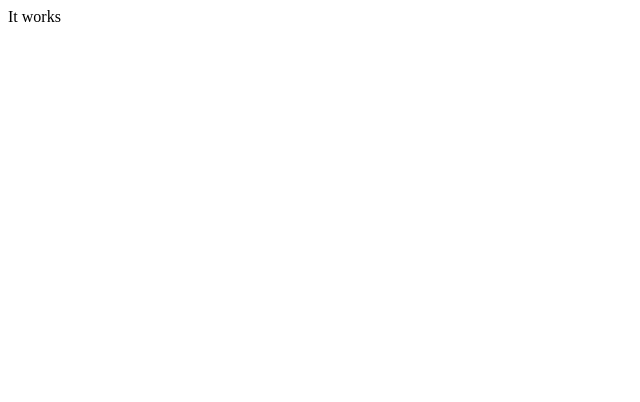
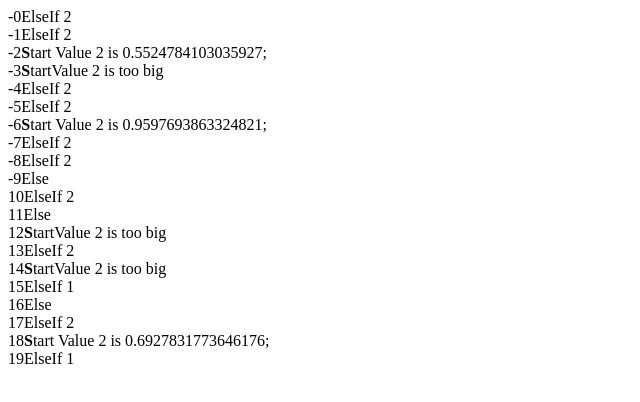
Before and after one commit to MikolajczukKamil/react-utils, a React (Create React App) app in the folder examples/: page / in a window 1280 px wide. Shown: the top 402 px of the page, without its empty margins (0-640 px from the left). Built offline with nearby package versions, Linux system fonts and the light colour scheme.

Commit message:
If and For (#1)
If, ElseIf, Else, For

```diff
--- a/examples/src/App.tsx
+++ b/examples/src/App.tsx
@@ -1,9 +1,62 @@
 import React from 'react';
+import {If, Then, ElseIf, Else} from "./If";
+import {For} from "./For";
 
-function App() {
-  return (
-    <div>It works</div>
-  );
+function Test() {
+    const value = Math.random() * 4
+    const value2 = Math.random() * 2
+
+    return (
+        <If con={value < 1}>
+            <b>S</b>t<Then>art</Then>
+
+            <If con={value2 < 1}>
+                {' '}Value 2 is {value2};
+
+                <Else>
+                    Value 2 is too big
+                </Else>
+            </If>
+
+            <ElseIf con={value < 2}>
+                ElseIf 1
+            </ElseIf>
+
+            <ElseIf con={value < 3}>
+                ElseIf 2
+            </ElseIf>
+
+            <Else>
+                Else
+            </Else>
+
+            {null}
+        </If>
+    );
 }
 
-export default App;
+export default function App() {
+    return <div>
+        <If con={Math.random() < 0.5}>
+            <For of={Array(10).fill(0)}>
+                {
+                    (_, i) => <div key={i}>
+                        {i.toString().padStart(2, '_')}
+                        <Test/>
+                    </div>
+                }
+            </For>
+
+            <Else>
+                <For of={Array(20).fill(0)}>
+                    {
+                        (_, i) => <div key={i}>
+                            {i.toString().padStart(2, '-')}
+                            <Test/>
+                        </div>
+                    }
+                </For>
+            </Else>
+        </If>
+    </div>
+}
--- /dev/null
+++ b/examples/src/For/For.tsx
@@ -0,0 +1,19 @@
+import React, {ReactNode} from "react";
+
+interface IForProps<T> {
+    of: T[]
+    /** Should add key prop to every element */
+    children: (element: T, index: number) => ReactNode
+}
+
+/**
+ * Should add key prop to every Component element
+ *
+ * @example
+ * <For of={[1, 2, 3]}>{
+ *  (nb) => nb ** 2
+ * }</If>
+ */
+export function For<T>({children, of}: IForProps<T>) {
+    return <>{of.map((el, i) => children(el, i))}</>
+}
--- /dev/null
+++ b/examples/src/For/index.ts
@@ -0,0 +1 @@
+export  * from './For'
--- /dev/null
+++ b/examples/src/If/If.tsx
@@ -0,0 +1,84 @@
+import React, {Fragment, FunctionComponent, ReactNode} from "react";
+
+interface IIfProps {
+    con: boolean
+    children: ReactNode
+}
+
+/**
+ * Then is optional, every component different from ElseIf and Else is like Then
+ *
+ * @example
+ * <If con={value < 1}>
+ *     <Then />
+ *     <Component />
+ *     <ElseIf con={value < 2} />
+ *     <ElseIf con={value < 3} />
+ *     <Else />
+ * </If>
+ */
+export function If({children, con}: IIfProps) {
+    if (!Array.isArray(children)) {
+        // Simple <If> {...} </If>
+        return <>{con ? children : null}</>
+    }
+
+    /**
+     * <If>
+     *     <Then>
+     *     ...<ElseIf>
+     *     ?<Else>
+     * </If>
+     */
+
+    let lookElse: boolean = !con;
+
+    return <>{
+        children.filter((child: any) => {
+            // null
+            if (!child) return false;
+
+            if (child.type === ElseIf) {
+                if (lookElse && child.props.con) {
+                    lookElse = false;
+                    return true;
+                }
+
+                return false;
+            }
+
+            if (child.type === Else) {
+                return lookElse && !con;
+            }
+
+            return con;
+        })
+    }</>
+}
+
+interface IThenOrElseProps {
+    children: ReactNode
+}
+
+/**
+ * Use only inside If else works like React.Fragment
+ *
+ * Optional,
+ * every component different from ElseIf and Else is like Then,
+ * default value if condition is true
+ */
+export const Then: FunctionComponent<IThenOrElseProps> = Fragment;
+
+/**
+ * Use only inside If else works like React.Fragment
+ */
+export function Else({children}: IThenOrElseProps) {
+    return <>{children}</>;
+}
+
+/**
+ * Use only inside If else works like React.Fragment
+ */
+export function ElseIf({children}: IIfProps) {
+    return <>{children}</>;
+}
--- /dev/null
+++ b/examples/src/If/index.ts
@@ -0,0 +1 @@
+export * from './If'
```
